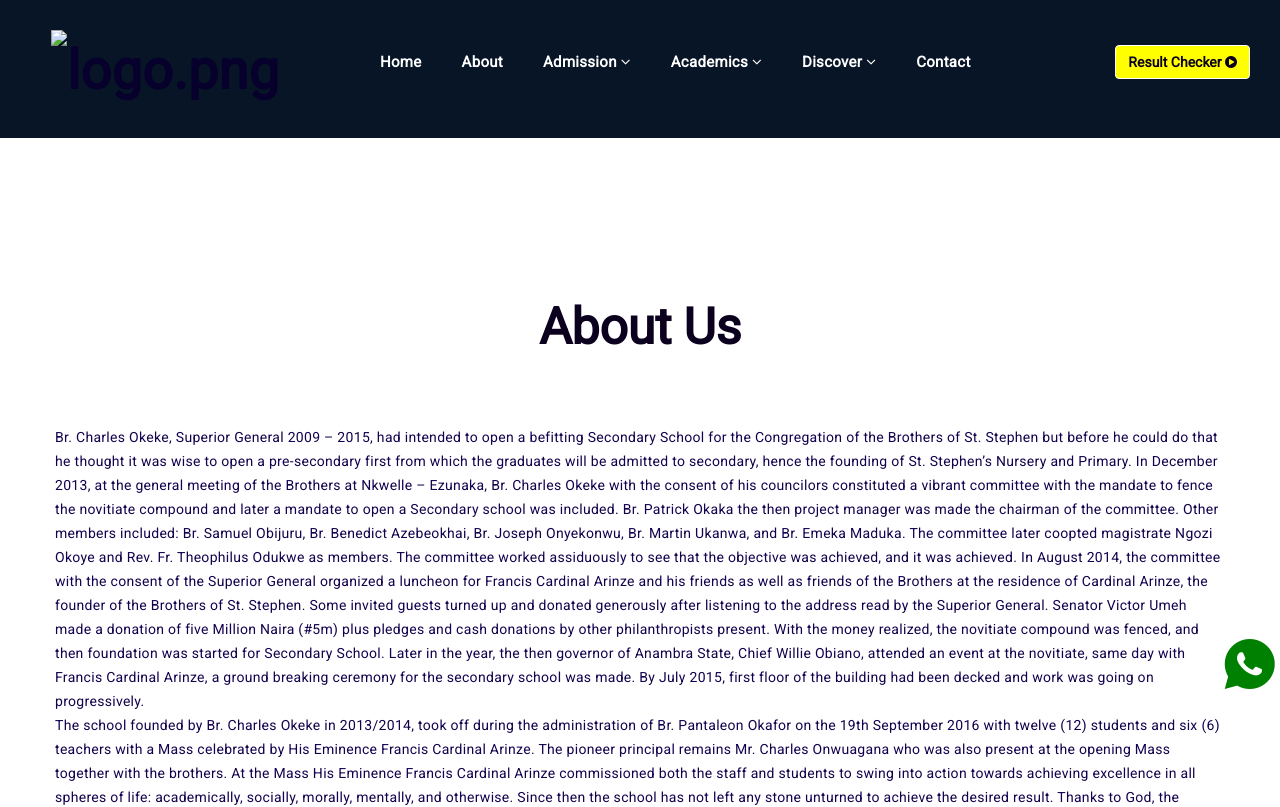
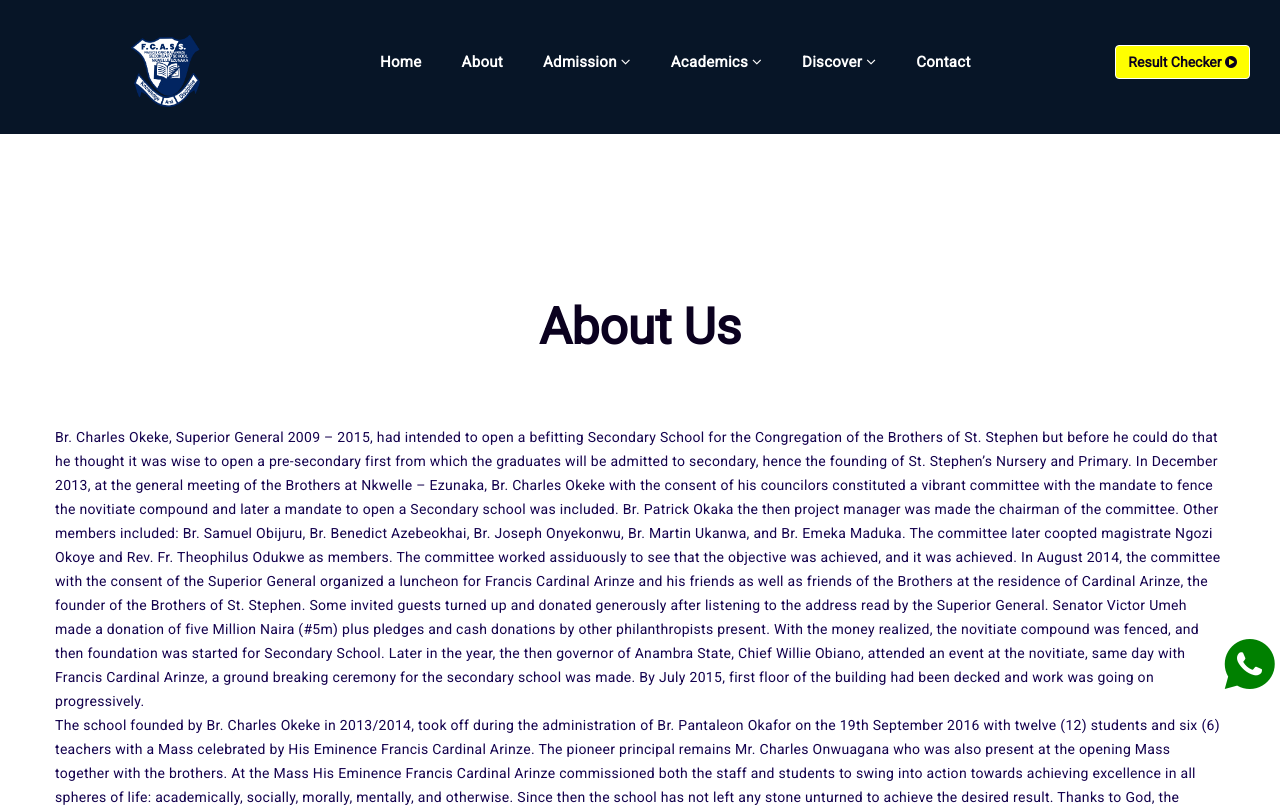
Before and after one commit to KennethArinzechukwu/FCAS-Website, a plain HTML site: page about.html in a window 1280 px wide. Shown: the top 807 px of the page. Drawn offline with nearby package versions, Linux system fonts and the light colour scheme.

Commit message:
logo changed

```diff
--- a/about.html
+++ b/about.html
@@ -98,7 +98,7 @@
         <!-- Responsive Header-->
 
         <header class="stck styl4 aftr-sec" style="background:#071527 !important; position: fixed;">
-            <div class="lgo"><h1 itemprop="headline"><a href="index.html" title="Home" itemprop="url"><img src="/images/" loading="lazy" alt="logo.png" itemprop="image" style="width: 30%; height: 15%;"></a></h1></div>
+            <div class="lgo"><h1 itemprop="headline"><a href="index.html" title="Home" itemprop="url"><img src="/images/cardinalarinzelogo.png" loading="lazy" alt="logo.png" itemprop="image" style="width: 30%; height: 15%;"></a></h1></div>
 
 <nav>
                 <ul>
```
